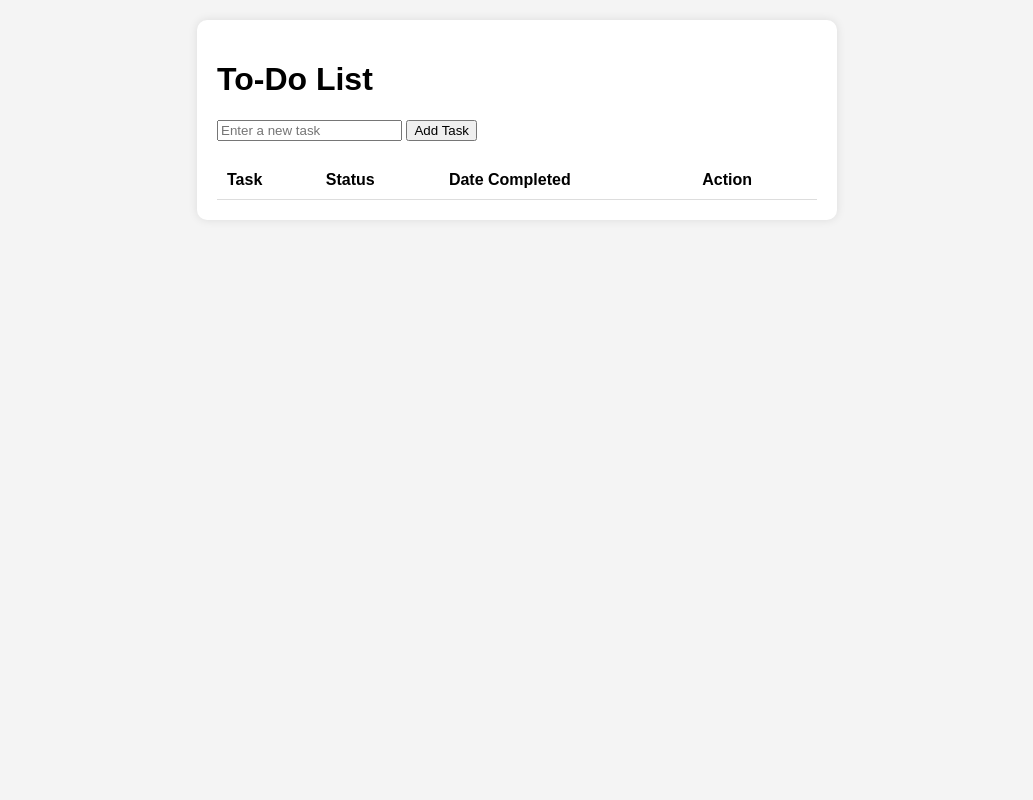
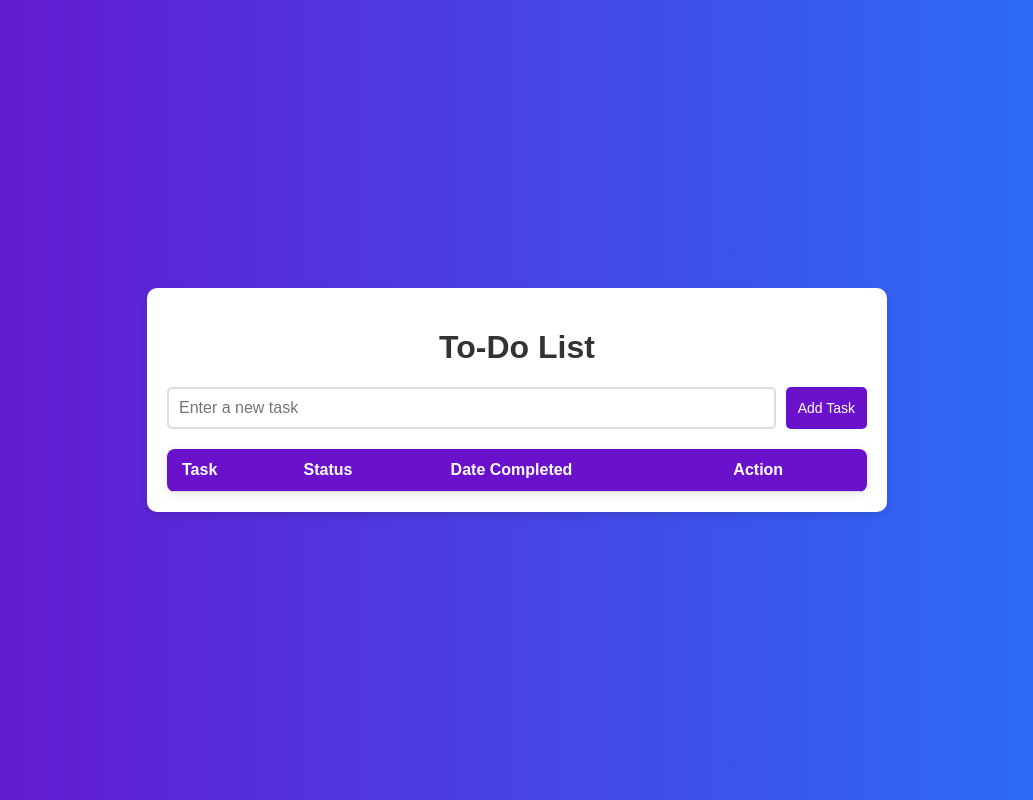
Before and after one commit to L4tuch/to-do-app, a website: page public/index.html in a window 1280 px wide. Shown: the whole page, without its empty margins (123-1156 px from the left). Drawn offline with Linux system fonts and the light colour scheme; no server answers.

Commit message:
Poprawa styli w style.css

```diff
--- a/public/style.css
+++ b/public/style.css
@@ -1,32 +1,121 @@
+/* Stylizowanie całego ciała strony */
 body {
-    font-family: Arial, sans-serif;
-    background-color: #f4f4f4;
+    font-family: 'Arial', sans-serif;
+    background: linear-gradient(to right, #6a11cb, #2575fc); /* Gradient tła */
+    color: #fff; /* Białe teksty */
     margin: 0;
-    padding: 20px;
+    padding: 0;
+    display: flex;
+    justify-content: center;
+    align-items: center;
+    height: 100vh; /* Pełny widok strony */
 }
 
+/* Pojemnik na całą aplikację */
 .container {
-    width: 600px;
-    margin: 0 auto;
-    background-color: #fff;
+    width: 700px;
+    background-color: #ffffff;
     padding: 20px;
     border-radius: 10px;
-    box-shadow: 0 0 10px rgba(0, 0, 0, 0.1);
+    box-shadow: 0 4px 8px rgba(0, 0, 0, 0.1);
+    color: #333;
 }
 
+/* Nagłówek */
+h1 {
+    text-align: center;
+    color: #333;
+}
+
+/* Formularz dodawania zadań */
+form {
+    display: flex;
+    justify-content: space-between;
+    margin-bottom: 20px;
+}
+
+input {
+    flex: 1;
+    padding: 10px;
+    font-size: 16px;
+    border: 2px solid #ddd;
+    border-radius: 5px;
+    margin-right: 10px;
+}
+
+button {
+    padding: 10px 20px;
+    font-size: 16px;
+    background-color: #2575fc;
+    color: white;
+    border: none;
+    border-radius: 5px;
+    cursor: pointer;
+    transition: background-color 0.3s ease;
+}
+
+button:hover {
+    background-color: #1a5dbb;
+}
+
+/* Stylizacja tabeli */
 table {
     width: 100%;
+    border-collapse: collapse;
     margin-top: 20px;
-    border-collapse: collapse;
 }
 
 th, td {
-    padding: 10px;
+    padding: 12px 15px;
     text-align: left;
     border-bottom: 1px solid #ddd;
+}
+
+th {
+    background-color: #6a11cb;
+    color: white;
+}
+
+td {
+    background-color: #f9f9f9;
+}
+
+tr:nth-child(even) {
+    background-color: #f1f1f1;
 }
 
 tr.completed td {
     text-decoration: line-through;
     color: gray;
 }
+
+/* Przyciski do zmiany statusu i usuwania */
+button {
+    padding: 6px 12px;
+    font-size: 14px;
+    background-color: #6a11cb;
+    color: white;
+    border: none;
+    border-radius: 5px;
+    cursor: pointer;
+}
+
+button:hover {
+    background-color: #5b0eb0;
+}
+
+/* Stylizacja komórek z datą */
+td:nth-child(3) {
+    color: #555;
+    font-style: italic;
+}
+
+/* Stylizacja tabeli */
+table {
+    width: 100%;
+    background-color: white;
+    border-radius: 8px;
+    overflow: hidden;
+    box-shadow: 0 2px 10px rgba(0, 0, 0, 0.1);
+    margin-top: 20px;
+}
```
